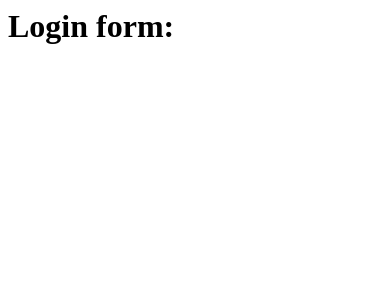
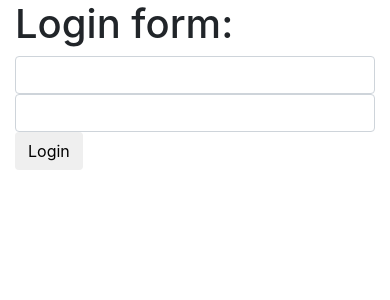
Before and after one commit to SH-anonta/Discussion-Forum, a Django app: page /forum/login in a window 390 px wide. Shown: the top 300 px of the page. Run offline with Django 3.2, Linux system fonts and the light colour scheme; some libraries are stand-ins or nearby versions.

Commit message:
Add form and basic layout to login_page template

```diff
--- a/forum/templates/forum/login_page.html
+++ b/forum/templates/forum/login_page.html
@@ -1,8 +1,32 @@
+{%extends 'forum/layout_base_template.html'%}
+
 {%block HeadContent%}
     <title>Login</title>
 {%endblock%}
 
 {%block BodyContent%}
-    <h1>Login form:</h1>
+    <div class="container">
+        <div class="row">
+        <div class="col-sm-4 offset-sm-4">
+            <h1>Login form:</h1>
+        </div>
+        </div>
+
+        <div class="row">
+        <div class=" col-sm-4 offset-sm-4">
+            <form action="{%url 'forum:loginpage'%}" method="post">
+                {%csrf_token %}
+                <input class="form-control" type="text" name="UserName">
+                <input class="form-control" type="password" name="Password">
+                <button  class="btn" type="submit">Login</button>
+            </form>
+
+        </div>
+        </div>
+
+    </div>
+{%endblock%}
+
+{%block PageStyles%}
 
 {%endblock%}
```
